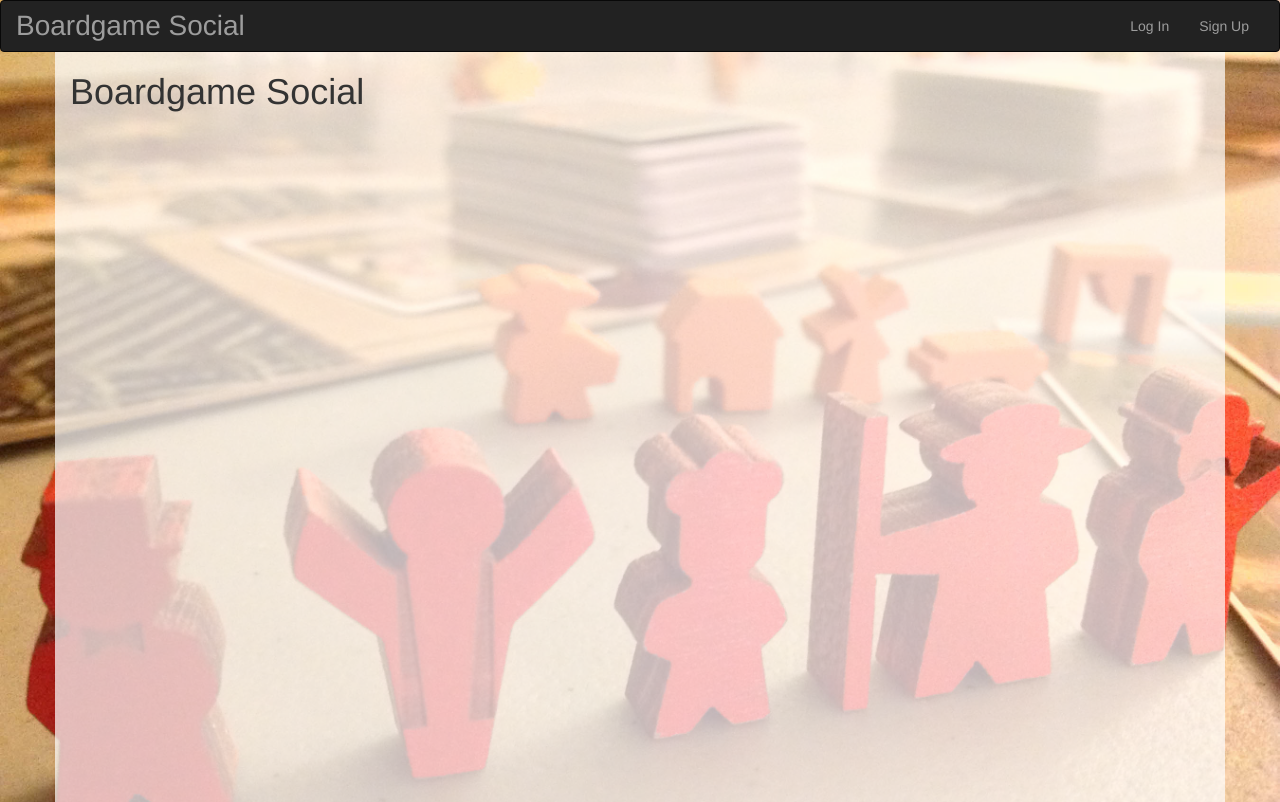
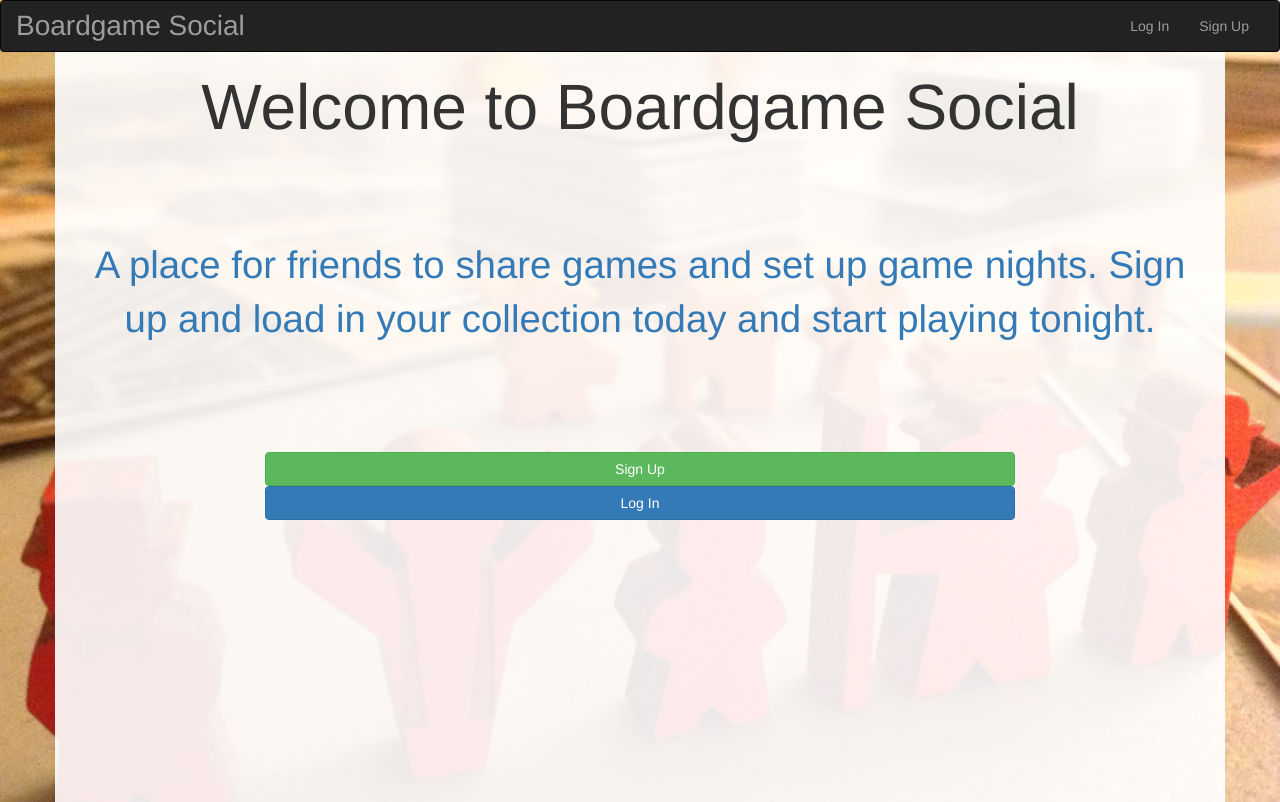
Before and after one commit to ttalhouk/boardgame-social, a Rails app: page /home/index in a window 1280 px wide. Run offline with Rails 7, Linux system fonts and the light colour scheme; style sheets or scripts are compiled from the project's sources; some libraries are stand-ins or nearby versions.

Commit message:
add home page

```diff
--- a/boardgame-social/app/assets/stylesheets/custom.css.scss
+++ b/boardgame-social/app/assets/stylesheets/custom.css.scss
@@ -47,7 +47,7 @@ body {
   z-index: -2;
 }
 div.container {
-  background: rgba(255,255,255,0.7);
+  background: rgba(255,255,255,0.9);
   position: relative;
   padding-top: 50px;
   padding-bottom: 20px;
--- a/boardgame-social/app/assets/stylesheets/home.scss
+++ b/boardgame-social/app/assets/stylesheets/home.scss
@@ -1,3 +1,19 @@
 // Place all the styles related to the Home controller here.
 // They will automatically be included in application.css.
 // You can use Sass (SCSS) here: http://sass-lang.com/
+div.home-content{
+  min-height: 400px;
+  display:flex;
+  justify-content: center;
+  flex-direction: column;
+  align-items: center;
+}
+.home-title{
+  flex: auto;
+  font-size: 5vw;
+}
+.home-text{
+  flex: auto;
+  font-size: 3vw;
+  color: #337ab7;
+}
--- a/boardgame-social/app/views/games/index.html.erb
+++ b/boardgame-social/app/views/games/index.html.erb
@@ -2,7 +2,7 @@
 <div class="row">
   <div class="col-xs-12 col-sm-10 col-sm-offset-1">
     <div class="page-header">
-      <%= image_tag(@user.image, class: "profile-image img-responsive center-block") %>
+      <%= image_tag(@user.image, class: "profile-image img-fluid img-rounded center-block", alt: "User Image") %>
       <h1 class="text-center"><%= @user.bgg_username %>'s <small>Game Collection</small></h1>
     </div>
   </div>
--- a/boardgame-social/app/views/home/index.html.erb
+++ b/boardgame-social/app/views/home/index.html.erb
@@ -1 +1,27 @@
-<h1>Boardgame Social</h1>
+<div class="home-content">
+
+  <h1 class="display-3 text-center home-title">Welcome to Boardgame Social</h1>
+  <p class="lead text-center home-text">
+    A place for friends to share games and set up game nights.  Sign up and load in your collection today and start playing tonight.
+  </p>
+</div>
+  <% if current_user %>
+    <div class="row">
+      <div class="col-xs-6 col-xs-offset-3 col-sm-4 col-sm-offset-4 col-md-2 col-md-offset-5">
+        <%= link_to user_path(current_user) do %>
+          <div class="btn btn-primary center-block">
+            <span class="glyphicon glyphicon-king" aria-hidden="true"> </span>
+            Go to Profile
+          </div>
+        <% end %>
+      </div>
+    </div>
+  <% else %>
+  <div class="row">
+    <div class="col-xs-8 col-xs-offset-2">
+      <%= link_to 'Sign Up', new_user_registration_path , class:'btn btn-success center-block', method: 'get' %>
+      <%= link_to 'Log In', new_user_session_path , class:'btn btn-primary center-block', method: 'get' %>
+    </div>
+  </div>
+
+  <% end %>
```
Also changed, not shown: other parts of boardgame-social/app/assets/stylesheets/custom.css.scss (+1 -1 lines).
